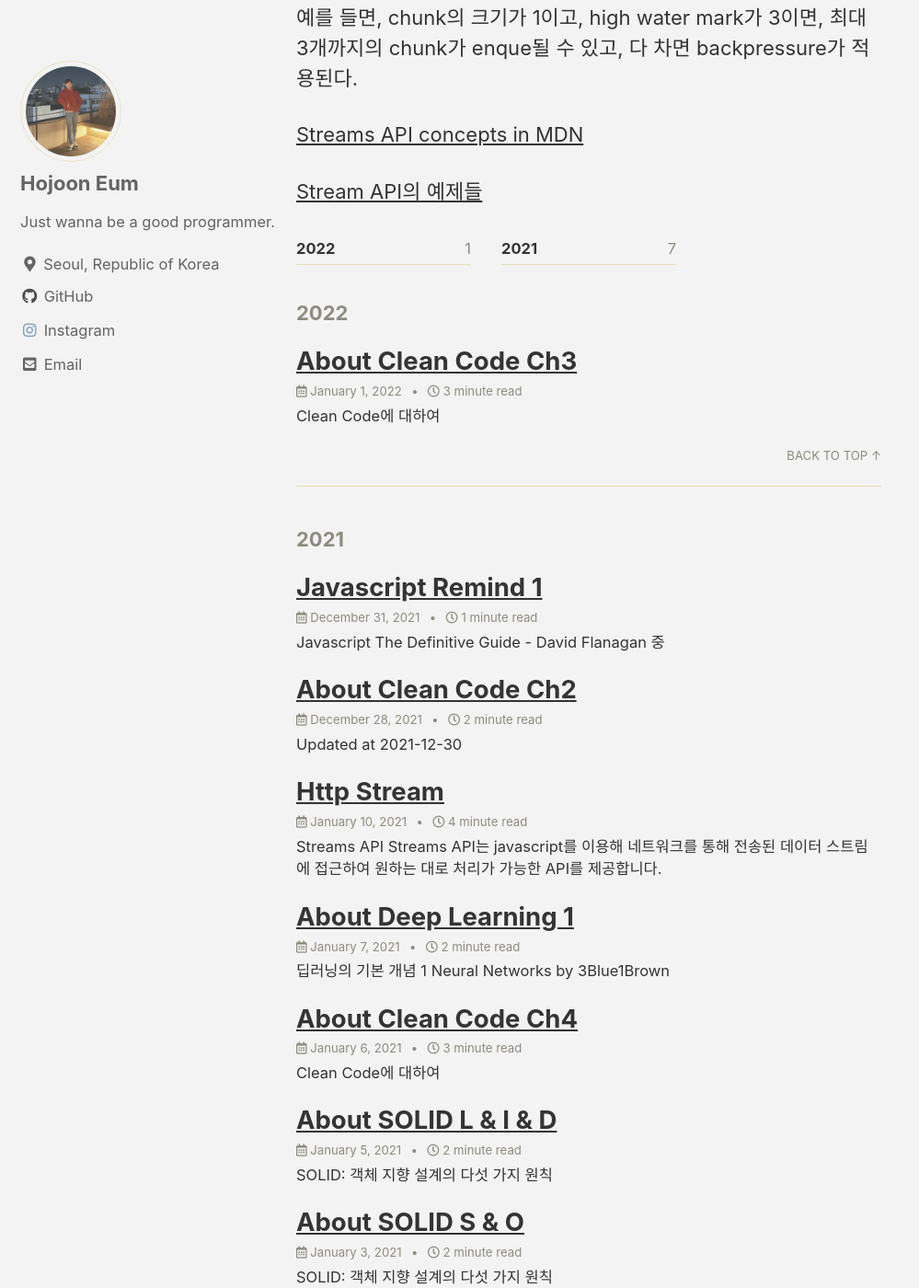
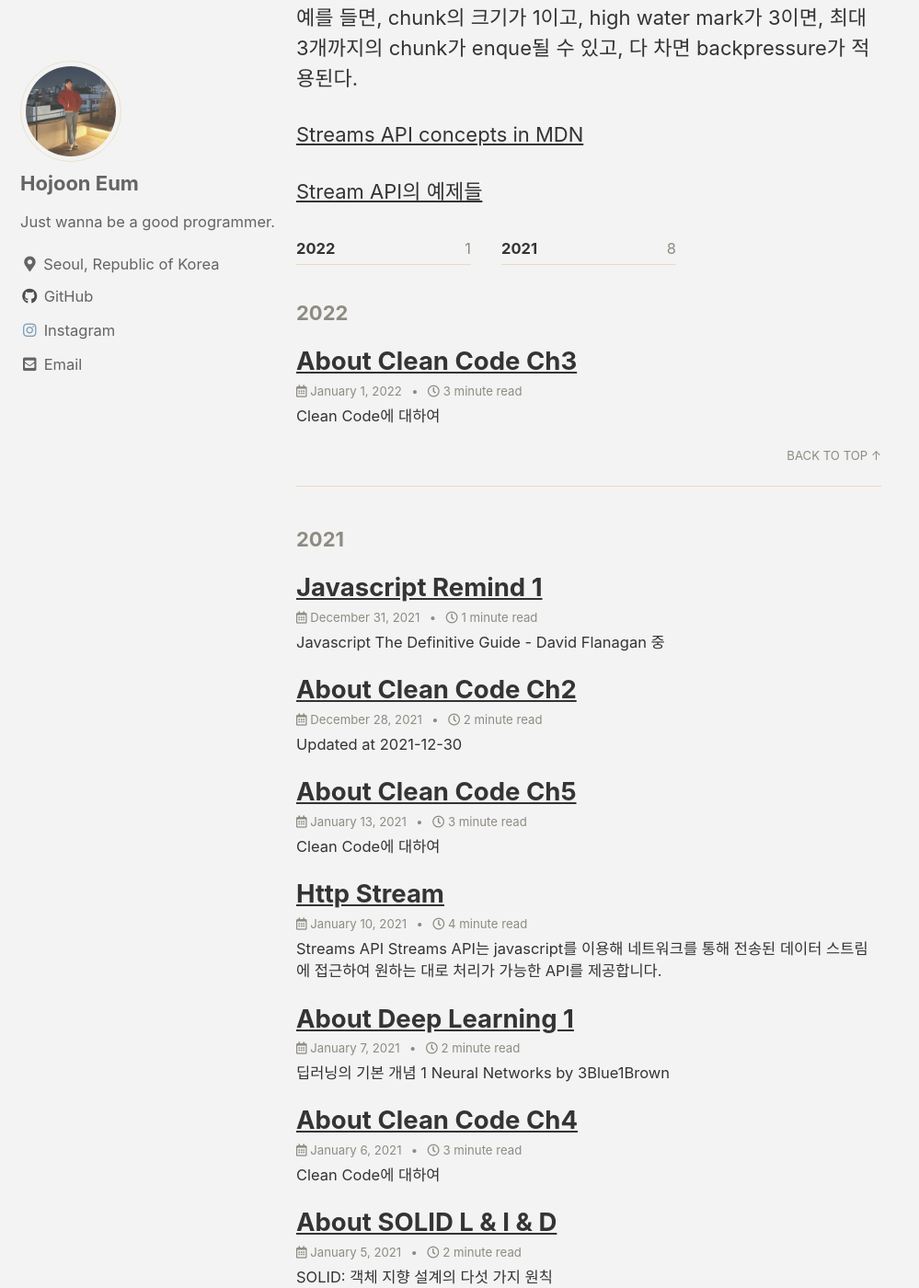
Before and after one commit to minusmo/minusmo.github.io, a Jekyll site: the page built from _posts/2021-01-10-Http Stream.md, in a window 1280 px wide and 1400 px high, scrolled down 7867 px. Shown: the whole window at 92% size, without its empty margins (0-999 px from the left). Built offline with Jekyll 4.4.1, drawn with Linux system fonts in a browser that asks for light colours; cached includes are drawn as plain includes; some of the changed lines change nothing that is shown.

Commit message:
About Clean Code Ch5 added

```diff
--- /dev/null
+++ b/_posts/2021-01-13-About Clean Code Ch5.md
@@ -0,0 +1,79 @@
+---
+layout: posts
+title: About Clean Code Ch5
+category: programming
+tags: programmingPhilosophy
+---
+
+# Clean Code에 대하여
+
+**_in Clean Code by Robert C. Martin_**
+
+## Ch5 형식 맞추기
+
+### 형식을 맞추는 목적
+
+코드의 형식은 너무나도 중요하다!
+오늘 구현한 기능이 다음버전에서 바뀔 확률은 매우 높다.
+그런데 오늘 구현한 코드의 가독성은 앞으로 바뀔 코드의 품질에 지대한 영향을 미친다.
+오랜 시간이 지나 원래 코드의 흔적을 더 이상 찾아보기 어려울 정도로 코드가 바뀌어도 맨 처음 잡아놓은 구현 스타일과 가독성 수준은 유지보수 용이성과 확장성에 계속 영향을 미친다.
+
+### 적절한 행 길이를 유지하라
+대다수가 200줄 미만인 코드 파일들로도 커다란 시스템을 충분히 구축할 수 있다.
+
+#### 신문기사처럼 작성하라
+신문기사를 생각해보자. 독자는 신문을 위에서 아래로 읽는다. 최상단에 기사를 몇 마디로
+요약하는 표제가 나온다. 독자는 표제를 읽고서 기사를 읽을지 말지 결정한다. 첫 문단은 전체 기사 내용을 요약한다. 세세한 사실은 숨기고 커다란 그림을 보여준다. 쭉 읽으며 내려가면 세세한 사실이 조금씩 드러난다.
+
+소스파일도 신문기사와 비슷하게 작성한다. 이름은 간단하면서도 설명이 가능하게 짓는다.
+이름만 보고도 올바른 모듈을 살펴보고 있는지 아닌지를 판단할 정도로 신경써서 짓는다. 소스 파일 첫 부분은 고차원 개념과 알고리즘을 설명한다. 아래로 내려갈수록 의도를 세세하게 묘사한다. 마지막에는 가장 저차원 함수와 세부 내역이 나온다.
+
+#### 개념은 빈 행으로 분리하라
+거의 모든 코드는 왼쪽에서 오른쪽으로, 그리고 위에서 아래로 읽힌다. 각 행은 수식이나 절을 나타내고, 일련의 행 묶음은 완결된 생각 하나를 표현한다. 생각 사이는 빈 행을 넣어 분리해야 마땅하다. 새로운 개념을 시작하기 전에는 빈 행을 넣어준다.
+
+
+#### 세로 밀집도
+줄바꿈이 개념을 분리한다면 세로 밀집도는 연관성을 의미한다. 즉, 서로 밀접한 코드 행은 세로로 가까이 놓여야 한다는 뜻이다.
+
+#### 수직 거리
+서로 밀집한 개념은 세로로 가까이 둬야한다. 물론 두 개념이 서로 다른 파일에 속한다면 규칙이 통하지 않는다. 하지만 타당한 근거가 없다면 서로 밀접한 개념은 한 파일에 속해야 마땅하다. 이게 바로 __*protected*__ 변수를 피해야 하는 이유 중 하나다.
+
+같은 파일에 속할 정도로 밀접한 두 개념은 세로 거리로 연관성을 표현한다. 여기서 연관성이란 한 개념을 이해하는 데 다른 개념이 중요한 정도다. 연관성이 깊은 두 개념은 멀리 떨어져 있으면 코드를 읽는 사람이 소스 파일과 클래스를 여기저기 뒤지게 된다.
+
+#### 변수 선언
+변수는 사용하는 위치에 최대한 가까이 선언한다. 우리가 만드는 함수는 매우 짧으므로 지역 변수는 각 함수 맨 처음에 선언한다.
+
+#### 인스턴스 변수
+반면, 인스턴스 변수는 클래스 맨 처음에 선언한다. 변수 간에 세로로 거리를 두지 않는다. 잘 설계한 클래스는 많은(혹은 대다수) 클래스 메서드가 인스턴스 변수를 사용하기 때문이다. 어느 위치에 인스턴스 변수를 모아서 선언하든, 잘 알려진 위치에 인스턴스 변수를 모은다는 사실이 중요하다. 변수 선언을 어디서 찾을지 모두가 알고 있어야 한다.
+
+#### 종속 함수
+한 함수가 다른 함수를 호출한다면 두 함수는 세로로 가까이 배치한다. 또한 가능하다면 호출하는 함수를 호출되는 함수보다 먼저 배치한다. 그러면 프로그램이 자연스럽게 읽힌다. 규칙을 일관적으로 적용한다면 독자는 방금 호출한 함수가 잠시 후에 정의되리라는 사실을 예측한다.
+
+#### 개념적 유사성
+어떤 코드는 서로 끌어당긴다. 개념적인 친화도가 높기 때문이다. 친화도가 높을 수록 코드를 가까이 배치한다.
+친화도가 높은 요인은 여러가지다. 앞서 보았듯이, 한 함수가 다른 함수를 호출해 생기는 직접적인 종속성이 한 예다. 변수와 그 변수를 사용하는 함수도 한 예다. 하지만 그 외에도 친화도를 높이는 요인이 있다. 비슷한 동작을 수행하는 일군의 함수가 좋은 예다.
+명명법이 비슷하거나, 기본 기능이 유사학거나, 서로간에 종속성이 있거나.
+
+#### 가로 공백과 밀집도
+가로로는 공백을 사용해 밀접한 개념과 느슨한 개념을 표현한다.
+공백을 넣으면 한 개념이 아니라 별개의 개념으로 보인다.
+때로는 연산자 우선순위를 강조하기 위해서도 공백을 사용한다.
+
+#### 들여쓰기
+소스 파일은 윤곽도(**outline**)과 계층이 비슷하다. 파일 전체에 적용되는 정보가 있고, 파일 내 개별 클래스에 적용되는 정보가 있고, 클래스 내 메서드에 적용되는 정보가 있고, 블록 내 블록에 재귀적으로 적용되는 정보가 있다. 계층에서 각 수준은 이름을 선언하는 범위이자 선언문과 실행문을 해석하는 범위다.
+
+이렇게 범위(**scope**)로 이뤄진 계층을 표현하기 위해 우리는 코드를 들여쓴다. 들여쓰는 정도는 계층에서 코드가 자리잡은 수준에 비례한다.
+
+_클래스 정의_ 처럼 파일 수준인 문장은 들여쓰지 않는다. 클래스 내 메서드는 클래스보다 한 수준 들여쓴다. 메서드 코드는 메서드 선언보다 한 수준 들여쓴다.
+
+#### 들여쓰기 무시하기
+때로는 간단한 _if_ 문, 짧은 _while_ 문, 짧은 함수에서 들여쓰기 규칙을 무시하고픈 유혹이 생긴다. 이런 유혹에 빠지면 원점으로 돌아가 들여쓰기를 하자.
+
+#### 가짜 범위
+때로는 빈 _while_ 문이나 _for_ 문을 접한다. 이런 구조를 피하지 못할 때는 빈 블록을 올바로 들여쓰고 괄호로 감싼다. 세미콜론은 새 행에다 제대로 들여써서 넣어주자. 그렇게 하지 않으면 눈에 띄지 않는다.
+
+#### 팀 규칙
+프로그래머라면 각자 선호하는 규칙이 있다. 하지만 팀에 속한다면 자신이 선호해야 할 규칙은 바로 팀 규칙이다. 팀은 한가지 규칙에 합의해야 한다. 그리고 모든 팀원은 그 규칙을 따라야 한다. 그래야 소프트웨어가 일관적인 스타일을 보인다.
+
+좋은 소프트웨어 시스템은 읽기 쉬운 문서로 이루어진다는 사실을 기억하자.
+스타일은 일관적이고 매끄러워야 한다. 한 소스 파일에서 봤던 형식이 다른 소스 파일에도 쓰이리라는 신뢰감을 독자에게 줘야 한다.
```
Also changed, not shown: _posts/2021-01-10-Http Stream.md (line endings or trailing spaces).
